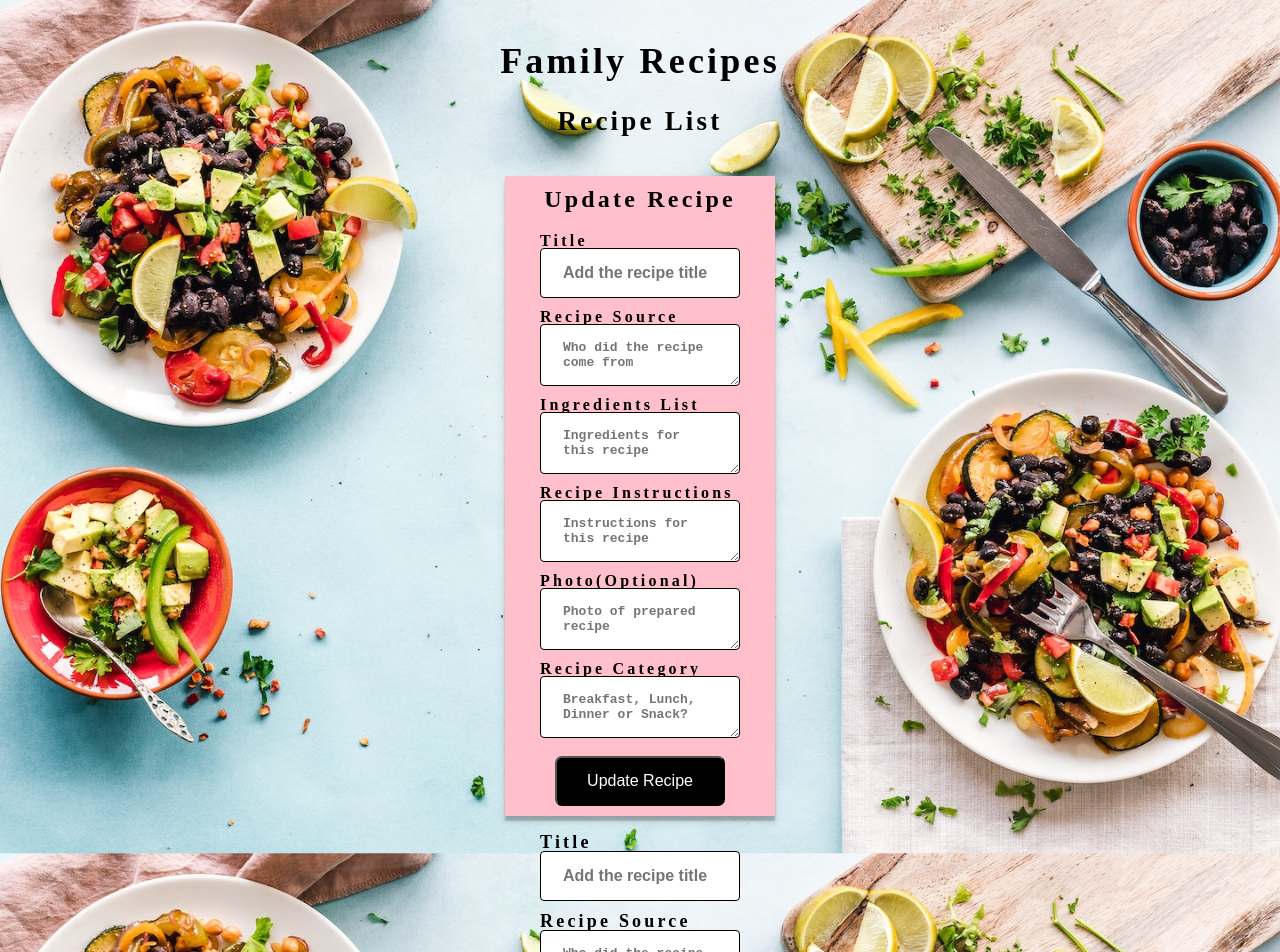
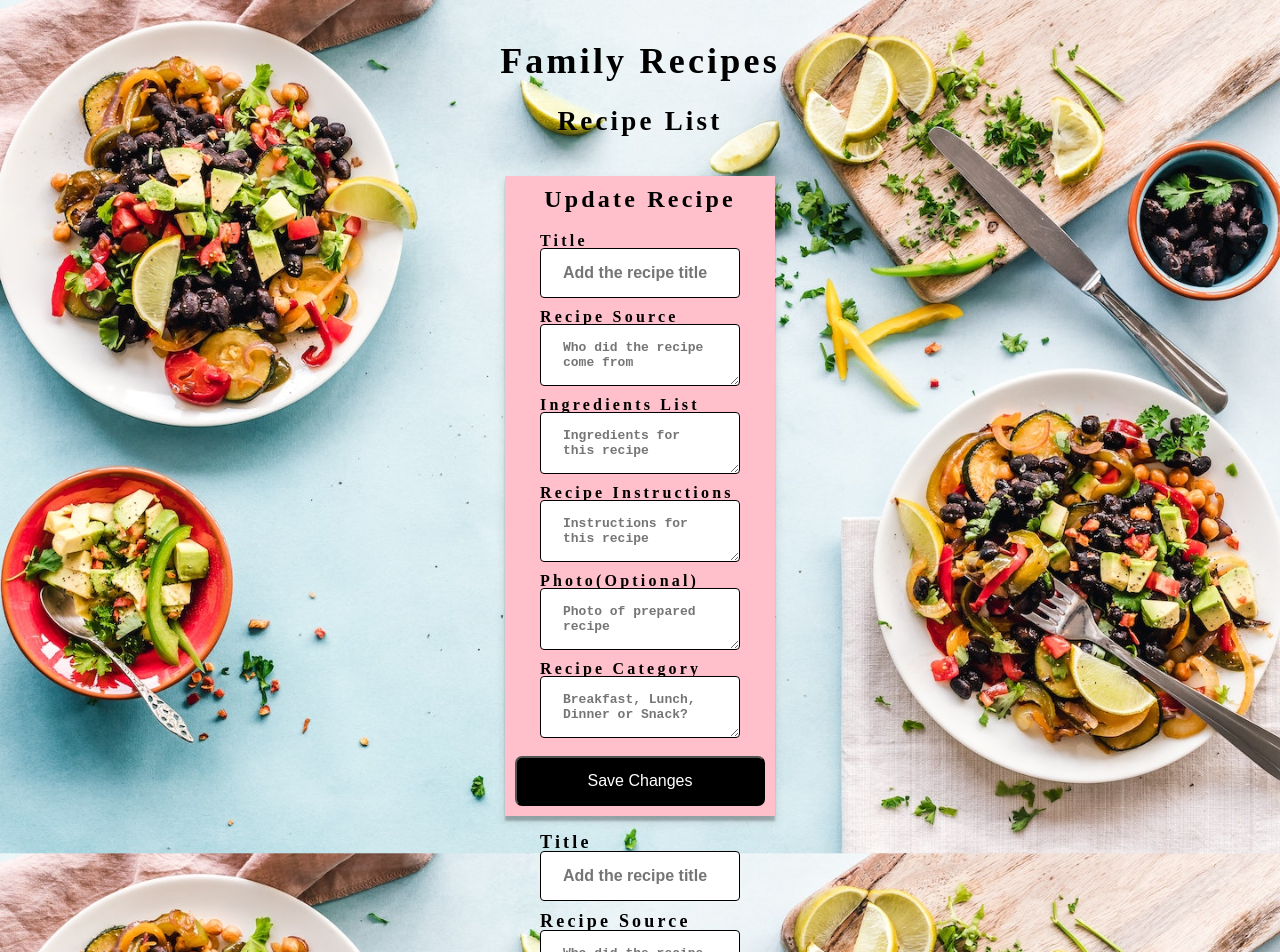
Before and after one commit to Secret-Family-Recipes-Cookbook-6/FrontEnd, a React (Create React App) app: page /protected in a window 1280 px wide. Shown: the top 952 px of the page. Built offline with nearby package versions, Linux system fonts and the light colour scheme; no server answers; sample sign-in values are in the browser's storage.

Commit message:
Cleaned up unnecessary commented code, finished UpdateRecipe.  Working on conditional render for adding a new recipe.

```diff
--- a/src/components/Recipes.js
+++ b/src/components/Recipes.js
@@ -19,7 +19,6 @@ const Recipes = ({ recipe }) => {
 
 
   const handleEdit = recipe => {
-
     if (updateRecipe.id) {
       axiosWithAuth()
           .put(`/auth/recipes/${updateRecipe.id}`, updateRecipe)
@@ -57,8 +56,9 @@ const Recipes = ({ recipe }) => {
     <div className="recipe-list">
       {recipe.id === updateRecipe.id ? (
         <div className="recipe">
-          {<UpdateRecipe />}
-        </div>
+          {<UpdateRecipe updateRecipe={updateRecipe} setUpdateRecipe={setUpdateRecipe}/>}
+          <button className="delete-button" onClick={() => handleEdit(recipe)}>Save Changes</button>
+          </div>
       ) : (
         <div className="recipe">
           <h2>{recipe.title}</h2>
--- a/src/components/UpdateRecipe.js
+++ b/src/components/UpdateRecipe.js
@@ -2,22 +2,22 @@ import React, { useState, useContext } from "react";
 import { secretFamilyContext } from "../context/secretFamilyContext";
 import { axiosWithAuth } from "../utils/axiosWithAuth";
 
-const initialRecipe = {
-    title: "",
-    source: "",
-    ingredients: "",
-    instructions: "",
-    image: "",
-    category: ""
-  }
+const UpdateRecipe = ({ updateRecipe, setUpdateRecipe }) => {
 
-const UpdateRecipe = (props) => {
-    console.log("Update props", props)
     const { recipes, setRecipes } = useContext(secretFamilyContext);
-    const [updateRecipe, setUpdateRecipe] = useState(initialRecipe);
+
+    const [ editing, setEditing ] = useState(false);
+
+    const editRecipe = (item) => {
+          setEditing(true);
+          setUpdateRecipe({
+              ...item,
+          });
+      };
 
     const handleSubmit = recipe => {
-    if (updateRecipe.id) {
+        recipe.preventDefault();
+        if (updateRecipe.id) {
         axiosWithAuth()
             .put(`/auth/recipes/${updateRecipe.id}`, updateRecipe)
             .then(response => {
@@ -41,6 +41,7 @@ const UpdateRecipe = (props) => {
 
     const handleChange = event => {
         setUpdateRecipe({...updateRecipe, [event.target.name]: event.target.value })
+        console.log(updateRecipe);
     }
 
     return (
@@ -101,7 +102,8 @@ const UpdateRecipe = (props) => {
                     value={updateRecipe.category}
                 />
 
-            <button type="submit" onClick={() => {props.history.push(`/auth/recipes/${props.id}`)}}>Update Recipe</button>
+
+            {/* <button type="submit" onClick={() => {props.history.push(`/auth/recipes/${props.id}`)}}>Update Recipe</button> */}
         </form>
         </div>
     )
```
